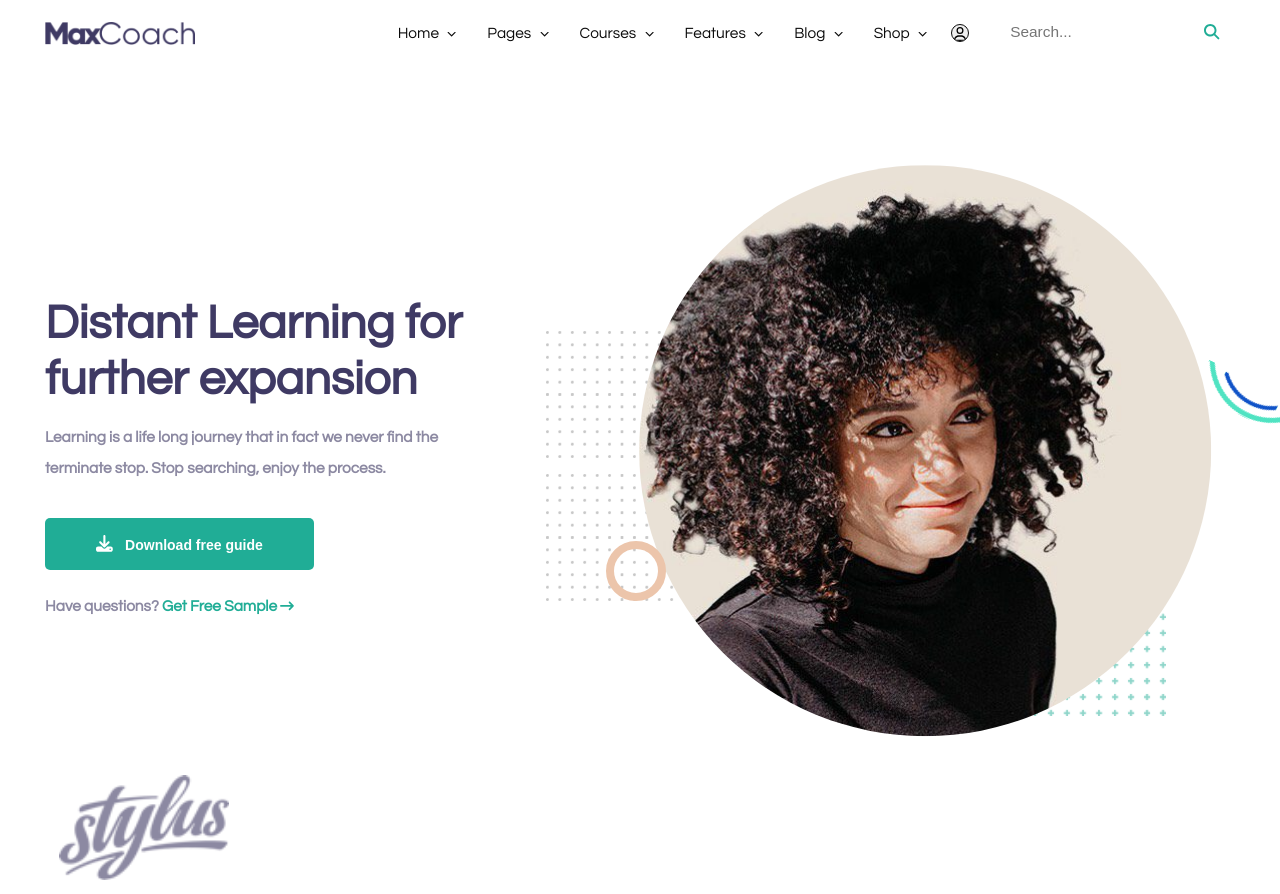
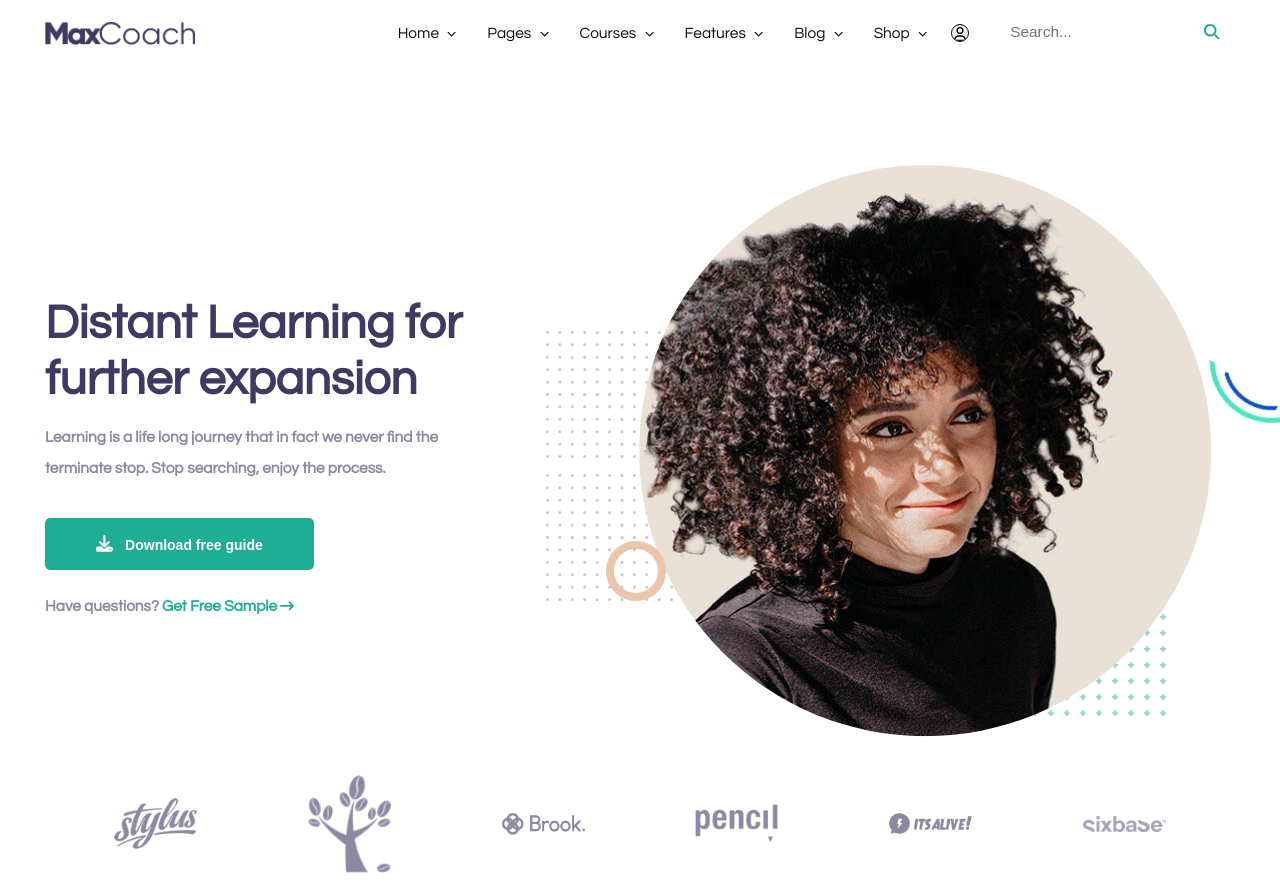
Before and after one commit to aleballabio/proj-html-vuejs, a Vue app: page / in a window 1280 px wide. Shown: the top 894 px of the page. Built offline with nearby package versions, Linux system fonts and the light colour scheme.

Commit message:
header finished

```diff
--- a/src/components/JumboPort.vue
+++ b/src/components/JumboPort.vue
@@ -58,14 +58,59 @@
       </div>
     </div>
     <div class="cont-logos">
-      <img src="../assets/img/client-logo-01.png" alt="logo" class="logo" />
+      <div v-for="logo in logos" :key="logo.nome" class="logos">
+        <img :src="logo.img" :alt="logo.name" class="logo" />
+      </div>
     </div>
   </div>
 </template>
 
 <script>
+import stylus from "../assets/img/client-logo-01.png";
+import tree from "../assets/img/client-logo-02.png";
+import brook from "../assets/img/client-logo-03.png";
+import pencil from "../assets/img/client-logo-04.png";
+import itsAlive from "../assets/img/client-logo-05.png";
+import sixBase from "../assets/img/client-logo-06.png";
+
 export default {
   name: "JumboPort",
+
+  data() {
+    return {
+      logos: [
+        {
+          nome: "stylus",
+          img: stylus,
+        },
+
+        {
+          nome: "tree",
+          img: tree,
+        },
+
+        {
+          nome: "brook",
+          img: brook,
+        },
+
+        {
+          nome: "pencil",
+          img: pencil,
+        },
+
+        {
+          nome: "itsalive",
+          img: itsAlive,
+        },
+
+        {
+          nome: "sixbase",
+          img: sixBase,
+        },
+      ],
+    };
+  },
 };
 </script>
 
@@ -149,10 +194,21 @@ export default {
 .cont-logos {
   display: flex;
   align-items: center;
+  justify-content: center;
+  padding-left: 1rem;
+  padding-right: 1rem;
+
+  .logos {
+    display: flex;
+    align-items: center;
+    justify-content: center;
+    margin: 1rem;
+    flex-basis: calc(100% / 6 - 4rem);
+    flex-grow: 1;
+  }
 
   .logo {
-    margin: 1rem;
-    flex-basis: calc(100% / 6 - 2rem);
+    width: 50%;
   }
 }
 </style>
```
